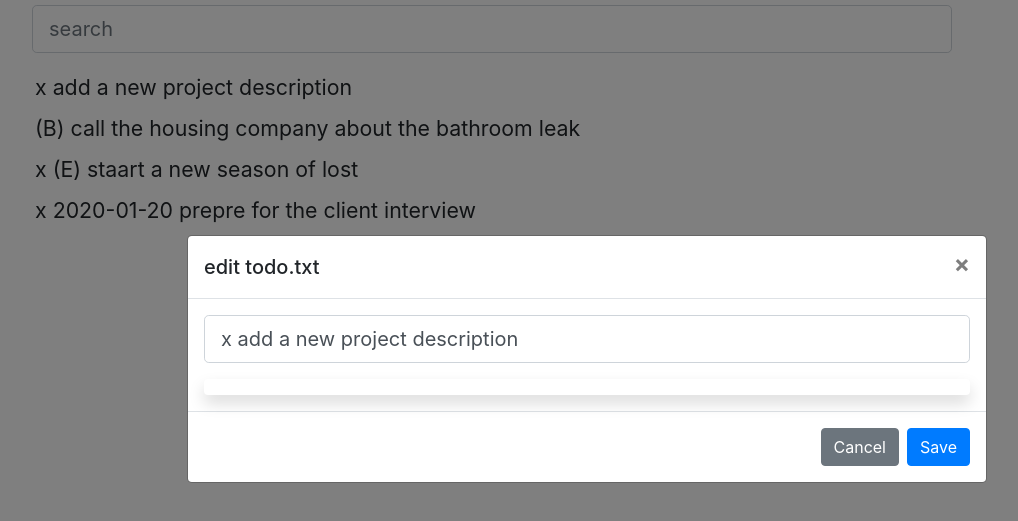
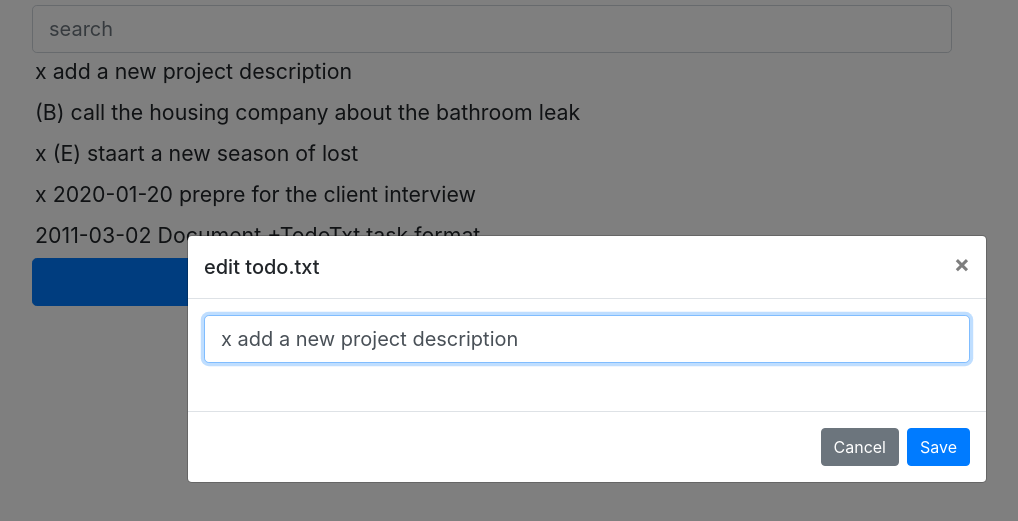
Before and after one commit to ochuzor/todo.txt-url-sample-site, a website built with Parcel: page src/index.html in a window 1280 px wide. Both pictures are taken after a click on the element "x add a new project description". Shown: the part 41-562 px from the top of the page, without its empty margins (53-1071 px from the left). Built offline with nearby package versions, Linux system fonts and the light colour scheme; what @ochuzor/todo.txt-parser would draw is missing.

Commit message:
setup for db implementation

```diff
--- a/src/index.html
+++ b/src/index.html
@@ -20,9 +20,7 @@
 
             <div class="row">
                 <div class="col-md-10 center-block">
-                    <div class="form-group">
-                        <input type="text" class="form-control form-control-lg sticky-top" id="oc-todo-search-box" placeholder="search">
-                    </div>
+                    <input type="text" class="form-control form-control-lg sticky-top" id="oc-todo-search-box" placeholder="search">
                 </div>
             </div>
 
@@ -35,7 +33,9 @@
                 </div>
             </div>
 
-            <div class="modal fade" id="oc-edit-todo-modal" tabindex="-1" role="dialog" aria-labelledby="exampleModalLabel" aria-hidden="true">
+            <div class="modal fade" id="oc-edit-todo-modal" tabindex="-1" role="dialog"
+                aria-labelledby="exampleModalLabel"
+                aria-hidden="true">
                 <div class="modal-dialog modal-dialog-centered modal-lg" role="document">
                   <div class="modal-content">
                     <div class="modal-header">
@@ -49,7 +49,7 @@
                             <input type="text" class="form-control form-control-lg" id="oc-todo-text-edit">
                         </div>
 
-                        <div id="oc-todo-details-cntr" class="shadow p-2 mt-3 bg-white rounded">
+                        <div id="oc-todo-details-cntr" class="p-2 mt-3 bg-white rounded">
                         </div>
                     </div>
                     <div class="modal-footer">
@@ -58,8 +58,15 @@
                     </div>
                   </div>
                 </div>
+            </div> <!-- end modal -->
+
+            <div class="row">
+                <div class="col-md-10 center-block">
+                    <button data-target="#oc-edit-todo-modal" data-toggle="modal"
+                         type="button" class="btn btn-primary btn-lg btn-block"
+                        id="oc-new-todo-btn">+</button>
+                </div>
             </div>
-
         </div>
 
         <script src="./index.js"></script>
--- a/src/index.js
+++ b/src/index.js
@@ -1,3 +1,5 @@
+'use strict';
+
 import 'bootstrap'
 import 'bootstrap/dist/css/bootstrap.css' // Import precompiled Bootstrap css
 import '@fortawesome/fontawesome-free/css/all.css'
@@ -22,6 +24,9 @@ $(function () {
     const searchBox = $('#oc-todo-search-box');
     const todoSaveBtn = $('#oc-todo-save-btn');
     const detailsCntr = $('#oc-todo-details-cntr');
+    const editTodoModal = $('#oc-edit-todo-modal');
+
+    const allTodos = sampleTodos.map((text, i) => ({id: i+1, text}));
 
     const compiled = _.template('<% _.forEach(todos, function(todo, i) { %><div data-toggle="modal" data-target="#oc-edit-todo-modal" data-todo-text="${ todo.text }" todo-id="${ todo.id }" class="oc-todo-itm">${ todo.text }</div><% }); %>');
 
@@ -30,26 +35,27 @@ $(function () {
         lstCntr.html(todos);
     }
 
-    renderTodoList(sampleTodos.map((text, i) => ({id: i+1, text})));
+    renderTodoList(allTodos);
 
-    $('.oc-todo-itm').click(function() {
+    lstCntr.on('click', '.oc-todo-itm', function() {
         const id = $(this).attr('todo-id');
-        const todoTxt = $(this).text();
-        todoTxtEdit.val(todoTxt);
-        displayTodoDetails(todoTxt);
-        console.log('id: ' + id)
+        const text = $(this).text();
+        todoTxtEdit.val(text);
+        setTodoEdit({text, id});
     });
 
     function onTodoTextChange() {
-        // const val = $(this).val();
-        // const data = _.pickBy(textToIndexDto(val), _.identity);
-        // displayTodoDetails(data);
         displayTodoDetails($(this).val());
     }
 
     function onTodoSearch() {
         const val = $(this).val();
-        console.log('search for:', val);
+        const ls = _.isEmpty(val) ? allTodos : doSearch(val);
+        renderTodoList(ls);
+    }
+
+    function doSearch(val) {
+        return _.sampleSize(allTodos, _.random(1, allTodos.length));
     }
 
     const todoDetailItemComponentString = `<div>
@@ -62,17 +68,37 @@ $(function () {
         const data = _.pickBy(textToIndexDto(todoText), _.identity);
         const _data = _.omit(data, ['text'])
         const html = _.reduce(_data, (acc, value, key) => {
-            return acc + todoDetailItemComponent({label: key, value});
+            return acc + todoDetailItemComponent({label: _.startCase(key), value});
         }, '');
         detailsCntr.html(html);
     }
 
+    function nextId() {
+        return (sampleTodos.length + 1) + '';
+    }
+
     todoSaveBtn.click(function() {
-        console.log('saving...', todoTxtEdit.val())
+        let id = todoTxtEdit.attr('data-todo-id');
+        if (_.isEmpty(id)) id = nextId();
+        const todo = {text: todoTxtEdit.val(), id};
+        editTodoModal.modal('hide');
+        onTodoSearch();
     });
 
     todoTxtEdit.on('input', _.debounce(onTodoTextChange, 250, { 'maxWait': 1000 }));
     searchBox.on('input', _.debounce(onTodoSearch, 250, { 'maxWait': 1000 }));
 
-    function render() {}
+    editTodoModal.on('shown.bs.modal', function () {
+        todoTxtEdit.focus();
+    });
+
+    editTodoModal.on('hidden.bs.modal', function () {
+        setTodoEdit({text: '', id: ''});
+    });
+
+    function setTodoEdit(todo) {
+        todoTxtEdit.val(todo.text);
+        todoTxtEdit.attr('data-todo-id', todo.id);
+        displayTodoDetails(todo.text);
+    }
 });
--- a/src/sample-todos.js
+++ b/src/sample-todos.js
@@ -2,5 +2,6 @@ export default [
     'x add a new project description',
     '(B) call the housing company about the bathroom leak',
     'x (E) staart a new season of lost',
-    'x 2020-01-20 prepre for the client interview'
+    'x 2020-01-20 prepre for the client interview',
+    '2011-03-02 Document +TodoTxt task format'
 ];
```
